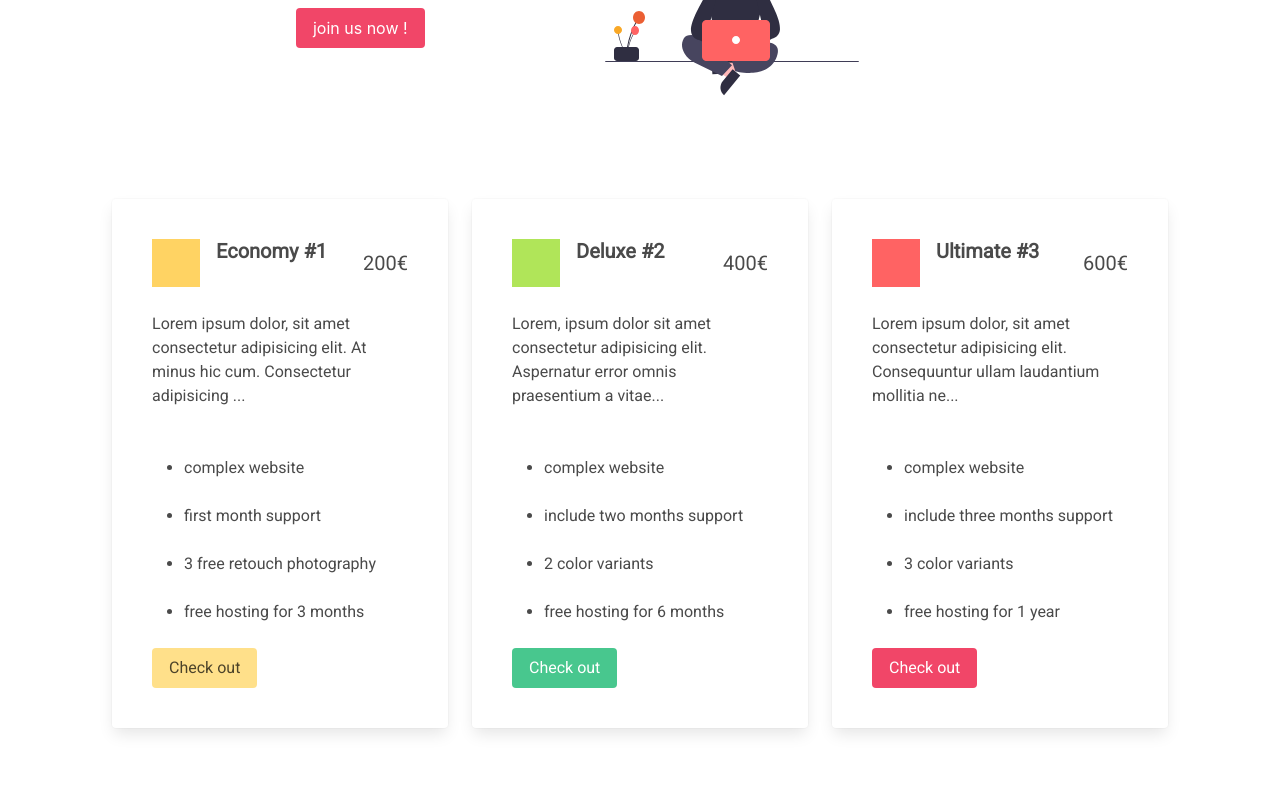
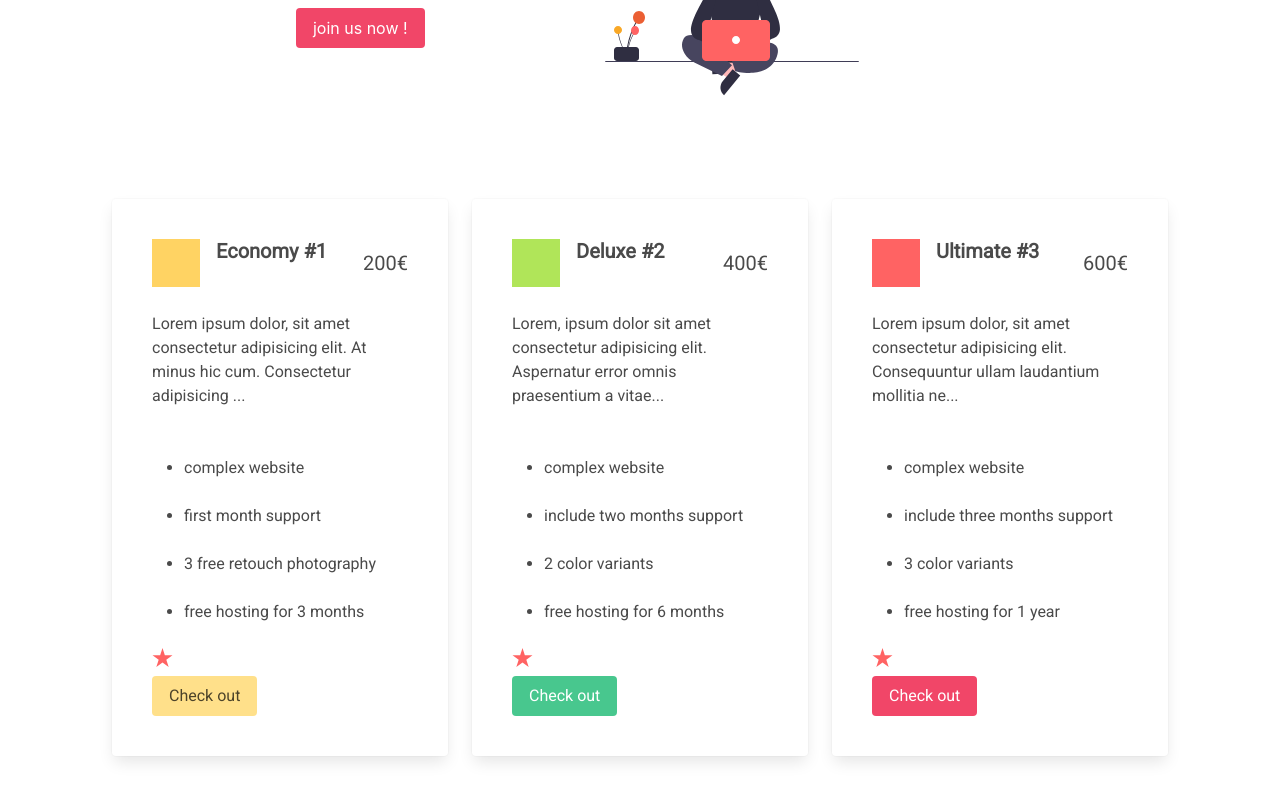
Before and after one commit to AlenJakob/frelance-web, a Vue app: page / in a window 1280 px wide. Shown: the part 384-1184 px from the top of the page. Built offline with nearby package versions, Linux system fonts and the light colour scheme.

Commit message:
added star ui

```diff
--- a/src/components/Card.vue
+++ b/src/components/Card.vue
@@ -6,7 +6,7 @@
         <div class="media">
           <div class="media-left">
             <figure class="image is-48x48">
-              <img :src="require( `@/assets/img/${color}.png`)" />
+              <img :src="require(`@/assets/img/${color}.png`)" />
             </figure>
           </div>
           <div class="media-content level">
@@ -20,6 +20,7 @@
             <li class="mb-5" v-for="el in offer.benefits" :key="el.id">{{el}}</li>
           </ul>
         </div>
+        <Star />
         <a
           v-bind:class="[(color === `yellow`) ? `is-warning` : (color === `red`) ? `is-danger` : (color === `green` ) ? `is-success` : `is-dark`]"
           class="button inverted"
@@ -30,8 +31,12 @@
 </template>
 
 <script>
+import Star from "./Star";
 export default {
   props: ["offer", "color"],
+  components: {
+    Star
+  },
   data() {
     return {};
   }
--- a/src/components/SectionEarth.vue
+++ b/src/components/SectionEarth.vue
@@ -1,5 +1,5 @@
 <template>
-  <div class="container level mt-6 mb-6 ">
+  <div class="container level mt-6 mb-6">
     <div class="has-text-left">
       <h1 class="title">Welcome to FreeBees</h1>
       <p class="title is-6">Every day we deal with freelancing</p>
--- /dev/null
+++ b/src/components/Star.vue
@@ -0,0 +1,15 @@
+<template>
+  <div>
+    <svg width="21" height="21" viewBox="0 0 21 21" fill="none" xmlns="http://www.w3.org/2000/svg">
+      <g id="Group 41">
+        <g id="star">
+          <path
+            id="Star 4"
+            d="M10.5 0L12.8574 7.25532H20.4861L14.3143 11.7394L16.6717 18.9947L10.5 14.5106L4.32825 18.9947L6.68565 11.7394L0.513906 7.25532H8.1426L10.5 0Z"
+            fill="#FF6363"
+          />
+        </g>
+      </g>
+    </svg>
+  </div>
+</template>
```
Also changed, not shown: src/assets/svg/star.svg (added).
